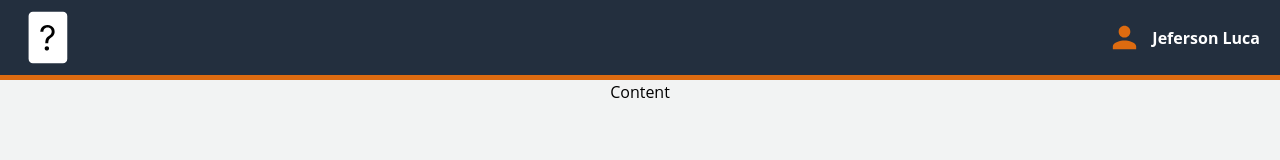
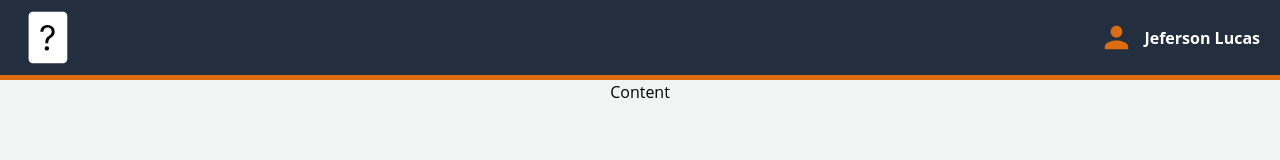
Before and after one commit to JefersonLucas/deck-of-random-cards, a React (Vite) app: page / in a window 1280 px wide. Shown: the top 160 px of the page. Built offline with nearby package versions, Linux system fonts and the light colour scheme.

Commit message:
Modified username

```diff
--- a/src/components/Menu/index.tsx
+++ b/src/components/Menu/index.tsx
@@ -8,7 +8,7 @@ const Menu: React.FC = () => {
       <Logo />
       <UserContainer>
         <MdPerson />
-        <Username>Jeferson Luca</Username>
+        <Username>Jeferson Lucas</Username>
       </UserContainer>
     </Container>
   );
```
